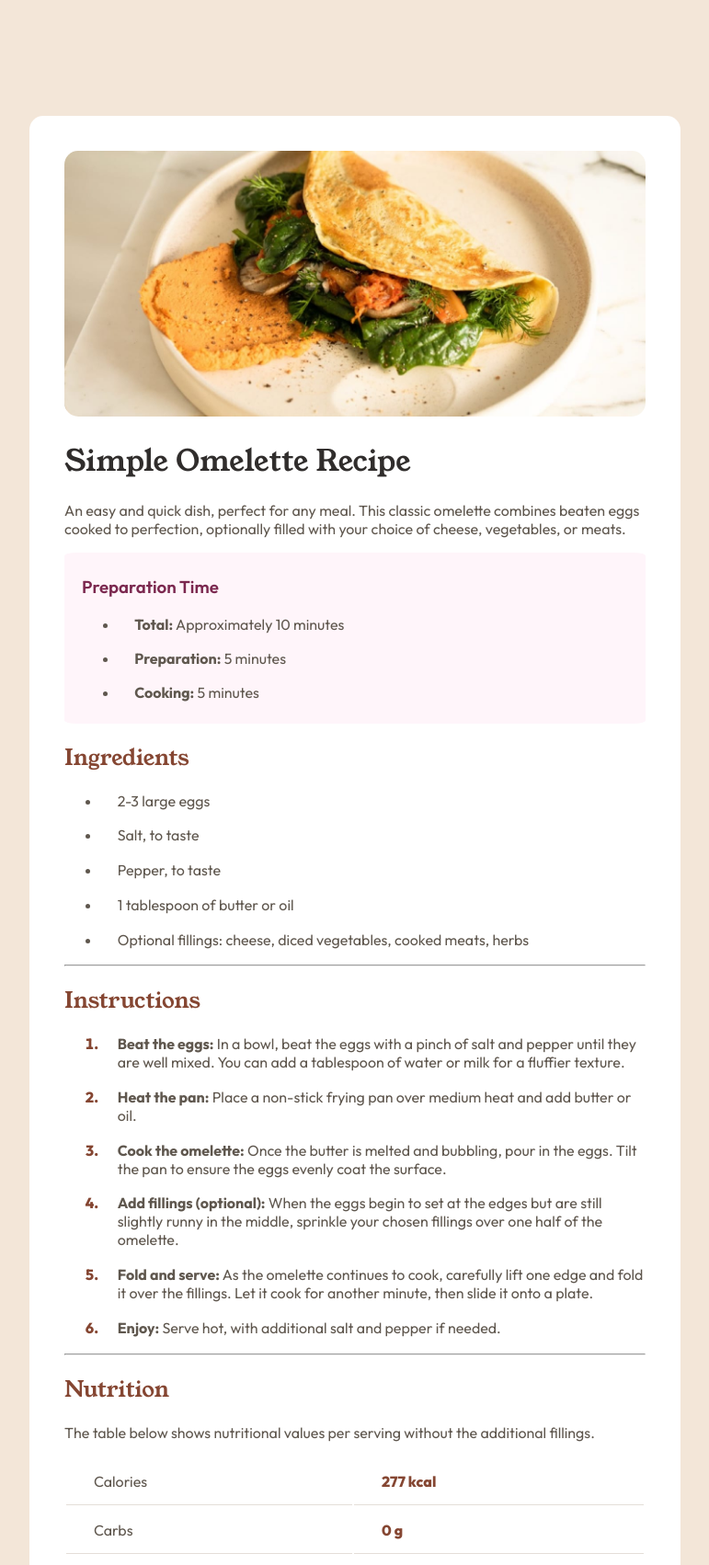
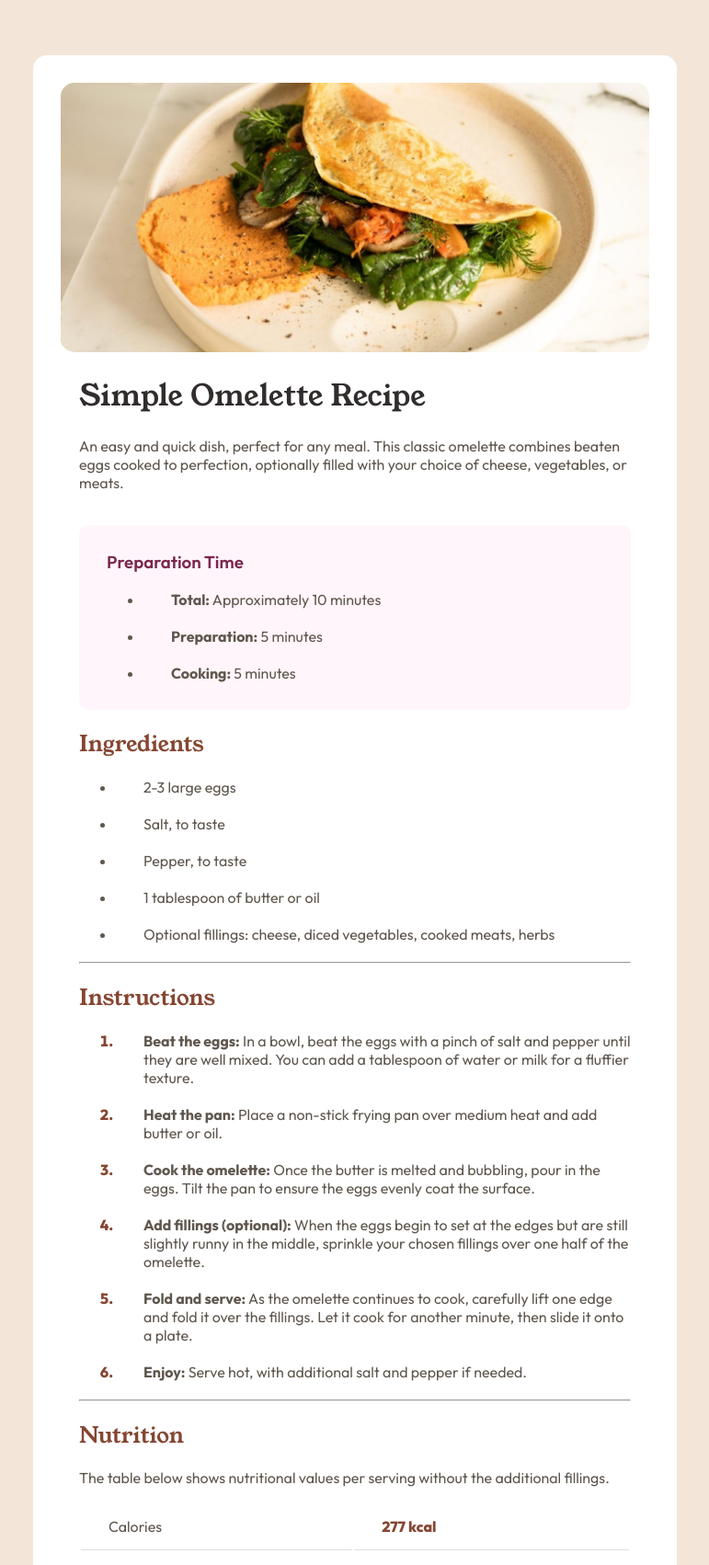
Before and after one commit to batool2azzam/HtmlCssChallenge, a plain HTML site: page index.html in a window 1280 px wide. Shown: the top 1702 px of the page at 92% size, without its empty margins (254-1025 px from the left). Drawn offline with nearby package versions, Linux system fonts and the light colour scheme; files that its build step writes are made by us from their sources.

Commit message:
Converted CSS styles to Sass format

```diff
--- a/index.html
+++ b/index.html
@@ -6,7 +6,7 @@
 <meta name="description"
   content="Learn how to make a simple omelette with this easy recipe. Perfect for any meal, this classic omelette is quick to prepare and can be customized with your favorite fillings." />
 <meta name="keywords" content="omelette, recipe, eggs, breakfast, cooking, instructions, nutrition" />
-<meta name="author" content="Your Name" />
+<meta name="author" content="Batool Salama" />
 <title>Simple Omelette Recipe</title>
 
 <!-- Link to external stylesheets -->
--- /dev/null
+++ b/styles.scss
@@ -0,0 +1,146 @@
+// Colors_variables
+$background-color: hsl(30, 54%, 90%);
+$text-color: hsl(30, 10%, 34%);
+$border-color: hsl(30, 18%, 87%);
+$heading-color: hsl(14, 45%, 36%);
+$preparation-bg-color: hsl(330, 100%, 98%);
+$heading-secondary-color: hsl(332, 51%, 32%);
+$page-bg-color: hsl(0, 0%, 100%);
+
+// Spacing_variables
+$padding-xsmall: 10px;
+$padding-small: 20px;
+$padding-medium: 30px;
+$margin-large: 60px;
+$border-radius: 15px;
+
+@mixin pageContent-sizing {
+    margin-top: $margin-large !important;
+    margin-bottom: $margin-large !important;
+    margin-left: auto;
+    margin-right: auto;
+    border-radius: $border-radius;
+    padding: $padding-medium;
+
+    img {
+        border-radius: $border-radius;
+    }
+}
+
+body {
+    background-color: $background-color;
+    font-family: "Outfit", sans-serif;
+    color: $text-color;
+    margin: 0;
+}
+
+.pageContent {
+    width: 100%;
+    background-color: $page-bg-color;
+}
+
+img {
+    width: 100%;
+}
+
+.content {
+    padding: $padding-small;
+}
+
+header {
+    padding-left: $padding-small;
+    padding-right: $padding-small;
+}
+
+figure {
+    width: 100%;
+    margin: auto;
+}
+
+h1 {
+    color: hsl(24, 5%, 18%);
+}
+
+h1,
+h2 {
+    font-family: "Young Serif";
+    font-weight: 400;
+}
+
+p {
+    font-size: 16px;
+}
+
+strong {
+    color: $text-color;
+}
+
+.preparation {
+    background-color: $preparation-bg-color;
+    padding-left: $padding-medium;
+    padding-top: $padding-xsmall;
+    padding-bottom: $padding-xsmall;
+    border-radius: $padding-xsmall;
+}
+
+h3 {
+    color: $heading-secondary-color;
+    font-weight: 600;
+}
+
+h2 {
+    color: $heading-color;
+}
+
+ol,
+.quantity {
+    color: $heading-color;
+    font-weight: 800;
+}
+
+.listContent {
+    color: $text-color;
+    font-weight: 400;
+}
+
+li {
+    padding-left: $padding-medium;
+    margin-bottom: $padding-small;
+}
+
+hr {
+    color: $border-color;
+}
+
+table {
+    width: 100%;
+}
+
+td {
+    border-bottom: 1px solid $border-color;
+    padding: 15px;
+    padding-left: $padding-medium;
+}
+
+.lastRow {
+    border: none;
+}
+
+@media only screen and (min-width: 568px) {
+    .pageContent {
+        width: 70%;
+        @include pageContent-sizing;
+    }
+}
+
+@media only screen and (min-width: 769px) {
+    .pageContent {
+        width: 65%;
+    }
+}
+
+@media only screen and (min-width: 1025px) {
+    .pageContent {
+        width: 50%;
+    }
+}
```
Also changed, not shown: styles.css (deleted), 1 other file.
